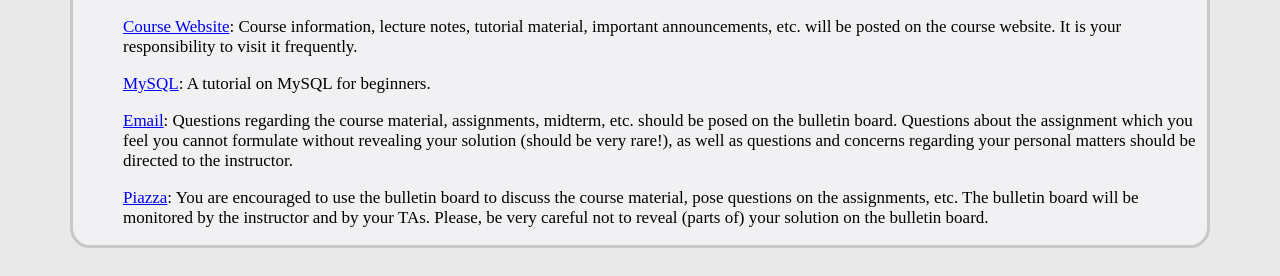
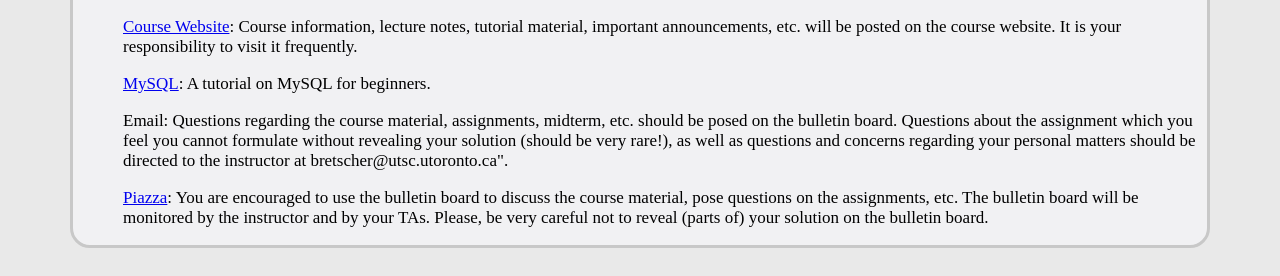
Before and after one commit to soodshru/CSCB20-Website, a plain HTML site: page templates/resources.html in a window 1280 px wide. Shown: the part 287-563 px from the top of the page. Drawn offline with Linux system fonts and the light colour scheme.

Commit message:
Update resources.html

```diff
--- a/templates/resources.html
+++ b/templates/resources.html
@@ -27,7 +27,7 @@
 			<ul>
 			<li><p><a href="index.html">Course Website</a>: Course information, lecture notes, tutorial material, important announcements, etc. will be posted on the course website. It is your responsibility to visit it frequently.</p></li>
 			<li><p><a href="http://code.tutsplus.com/tutorials/sql-for-beginners--net-8200"> MySQL</a>: A tutorial on MySQL for beginners.</p></li>
-			<li><p><a href="mailto:bretscher@utsc.utoronto.ca">Email</a>: Questions regarding the course material, assignments, midterm, etc. should be posed on the bulletin board. Questions about the assignment which you feel you cannot formulate without revealing your solution (should be very rare!), as well as questions and concerns regarding your personal matters should be directed to the instructor.</p></li>
+			<li><p>Email: Questions regarding the course material, assignments, midterm, etc. should be posed on the bulletin board. Questions about the assignment which you feel you cannot formulate without revealing your solution (should be very rare!), as well as questions and concerns regarding your personal matters should be directed to the instructor at bretscher@utsc.utoronto.ca".</p></li>
 			<li><p><a href="https://piazza.com/utoronto.ca/winter2017/cscb20">Piazza</a>: You are encouraged to use the bulletin board to discuss the course material, pose questions on the assignments, etc. The bulletin board will be monitored by the instructor and by your TAs. Please, be very careful not to reveal (parts of) your solution on the bulletin board.</p></li>
 			</ul>
 		</section>
@@ -43,7 +43,7 @@
 			<li><font size = "5"> Logging into Mathlab </font> </li>
 			<ol type = "a">
 				<li> <b> Mac OS </b>: Mac OS comes with the application "terminal". Simple click on it to run. Login to mathlab by typing <i> ssh utorid@mathlab.utsc.utoronto.ca</i>. Enter your password.</li>
-				<li> <b> Windows </b>: You will need a SSH client. PuTTY is a good free one. You can download and install here:  <a href="http://www.putty.org/">PuTTY</a>. Use same command as above to login to Mathlab <i> ssh utorid@mathlab.utsc.utoronto.ca</i>. </li>
+				<li> <b> Windows </b>: You will need a SSH client. PuTTY is a good free one. You can download and install here:  <a href="http://www.putty.org/">PuTTY</a>. Use same command as above to login to Mathlab <i>ssh utorid@mathlab.utsc.utoronto.ca</i>. </li>
 			</ol>
 			</ul>
 		</section>
```
